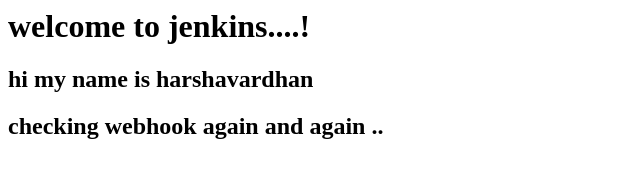
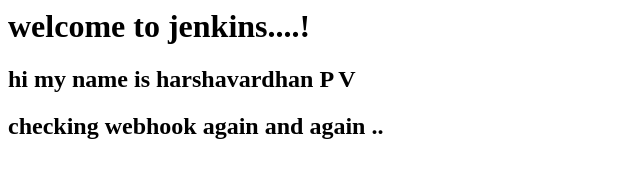
Before and after one commit to arshavardan/Html-prime, a plain HTML site: page index.html in a window 1280 px wide. Shown: the full height of the page, 0-640 px from the left. Drawn offline with Linux system fonts and the light colour scheme.

Commit message:
Update index.html

```diff
--- a/index.html
+++ b/index.html
@@ -1,3 +1,3 @@
 <h1> welcome to jenkins....! </h1>
-<h2> hi my name is harshavardhan </h2>
+<h2> hi my name is harshavardhan P V </h2>
 <h2> checking webhook again and again .. </h2>
```
